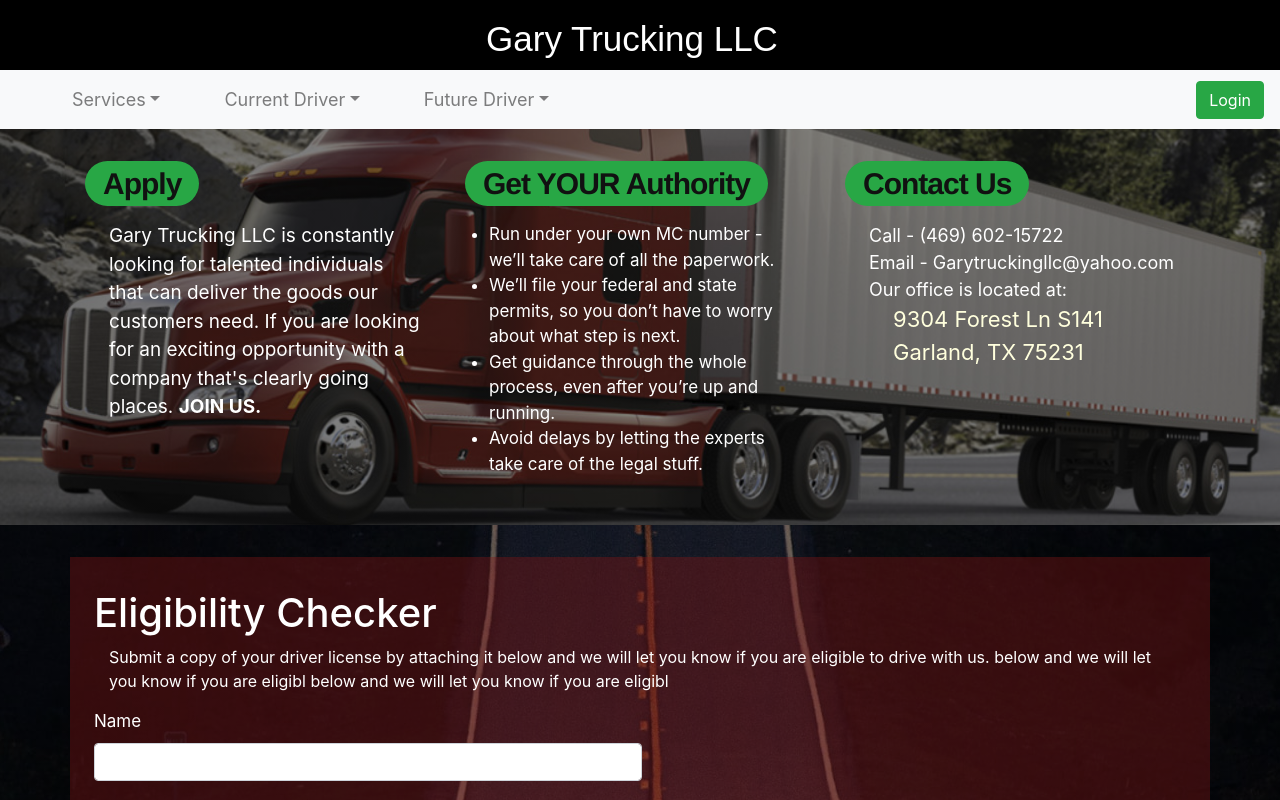
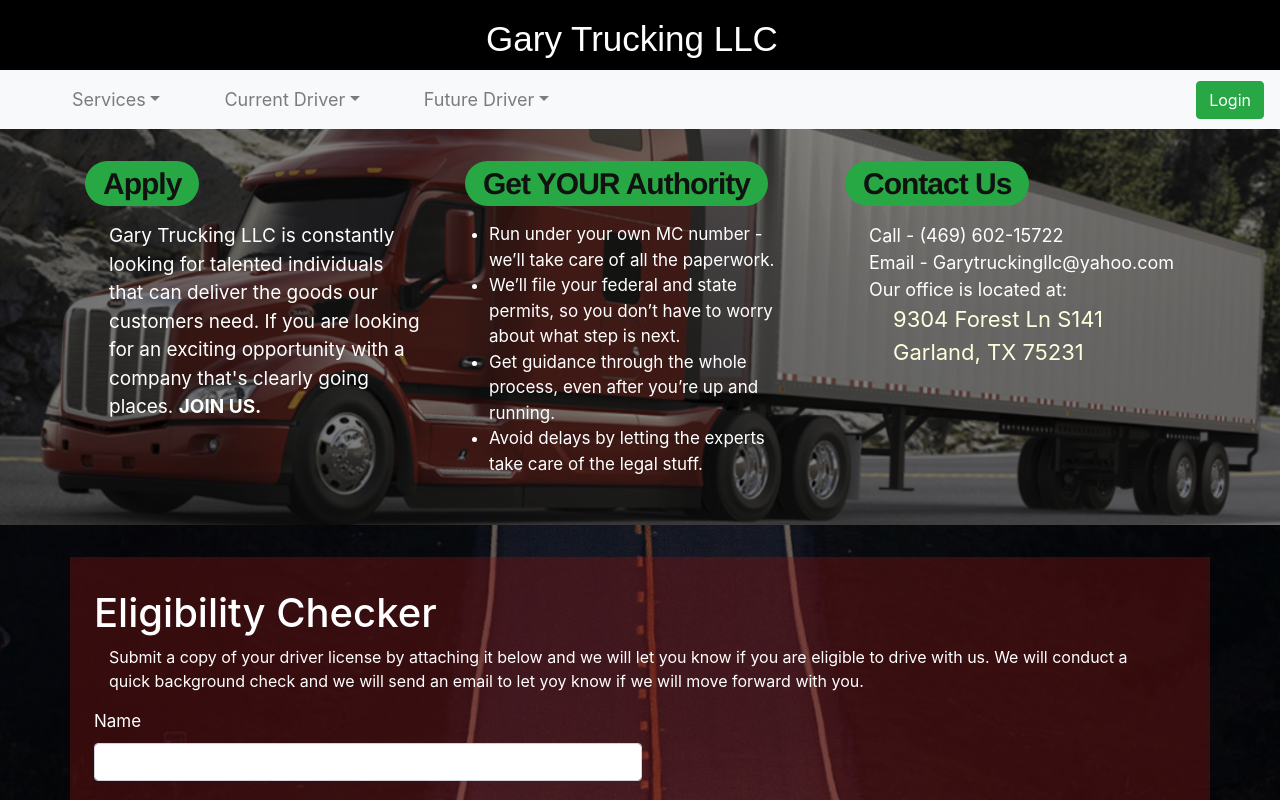
Before and after one commit to samidela/Trucking-Service-Management, a React (Create React App) app: page /FutureDrivers/EligibilityChecker in a window 1280 px wide. Shown: the top 800 px of the page. Built offline with nearby package versions, Linux system fonts and the light colour scheme; a web font is replaced by a local one.

Commit message:
made changes

```diff
--- a/src/components/FutureDrivers/eligibilityCheck.jsx
+++ b/src/components/FutureDrivers/eligibilityCheck.jsx
@@ -34,9 +34,9 @@ class EligibilityCheck extends Form {
         <h1>Eligibility Checker </h1>
         <p className="container-fluid">
           Submit a copy of your driver license by attaching it below and we will
-          let you know if you are eligible to drive with us. below and we will
-          let you know if you are eligibl below and we will let you know if you
-          are eligibl
+          let you know if you are eligible to drive with us. We will conduct a
+          quick background check and we will send an email to let yoy know if we
+          will move forward with you.
         </p>
         <form className=" layout ">
           {this.renderInput("name", "Name")}
```
